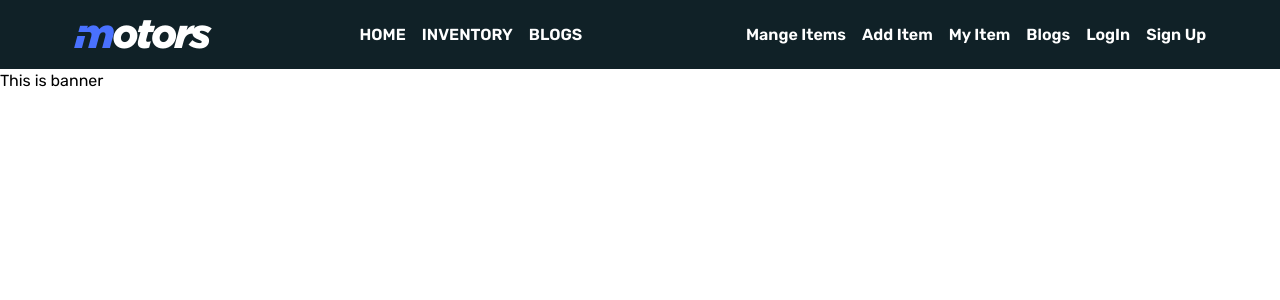
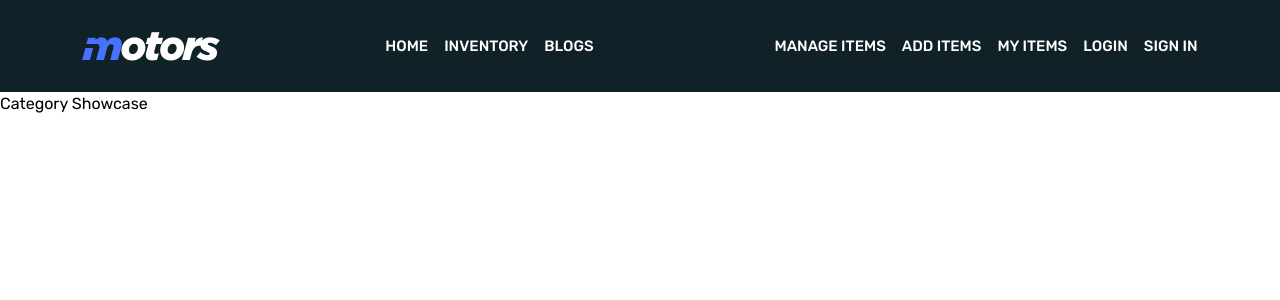
Before and after one commit to NishatFariza/motors-car-client, a React (Create React App) app: page / in a window 1280 px wide. Shown: the top 300 px of the page. Built offline with nearby package versions, Linux system fonts and the light colour scheme.

Commit message:
navbar menu style

```diff
--- a/src/pages/HomePage/Banner/Banner.jsx
+++ b/src/pages/HomePage/Banner/Banner.jsx
@@ -3,7 +3,7 @@ import React from 'react';
 const Banner = () => {
     return (
         <div>
-            <h1>This is banner</h1>
+            <h1>Category Showcase</h1>
         </div>
     );
 };
--- a/src/pages/Shared/Header/Header.css
+++ b/src/pages/Shared/Header/Header.css
@@ -1,3 +1,8 @@
 .nav{
     background-color: #102127;
 }
+.menu-text{
+    font-size: 15px;
+    line-height: 52px;
+    font-weight: 500;
+}
--- a/src/pages/Shared/Header/Header.jsx
+++ b/src/pages/Shared/Header/Header.jsx
@@ -10,37 +10,52 @@ const Header = () => {
         <img src={logo} alt="" />
       </div>
       <div>
-        <Link className="hover:text-blue-600 duration-500 font-semibold" to="/">
+        <Link className="hover:text-blue-600 duration-500 menu-text" to="/">
           HOME
         </Link>
-        <Link className="hover:text-blue-600 duration-500 ml-4 font-semibold" to="/">
+        <Link
+          className="hover:text-blue-600 duration-500 ml-4 menu-text"
+          to="/"
+        >
           INVENTORY
         </Link>
-        <Link className="hover:text-blue-600 duration-500 ml-4 font-semibold" to="/">
+        <Link
+          className="hover:text-blue-600 duration-500 ml-4 menu-text"
+          to="/"
+        >
           BLOGS
         </Link>
       </div>
       <div>
         <Link
-          className="hover:text-blue-600 duration-500 ml-4 font-semibold"
+          className="hover:text-blue-600 duration-500 ml-4 menu-text"
           to="/manageItem"
         >
-          Mange Items
+          MANAGE ITEMS
         </Link>
-        <Link className="hover:text-blue-600 duration-500 ml-4 font-semibold" to="/addItem">
-          Add Item
+        <Link
+          className="hover:text-blue-600 duration-500 ml-4 menu-text"
+          to="/addItem"
+        >
+          ADD ITEMS
         </Link>
-        <Link className="hover:text-blue-600 duration-500 ml-4 font-semibold" to="/myItem">
-          My Item
+        <Link
+          className="hover:text-blue-600 duration-500 ml-4 menu-text"
+          to="/myItem"
+        >
+          MY ITEMS
         </Link>
-        <Link className="hover:text-blue-600 duration-500 ml-4 font-semibold" to="/blogs">
-          Blogs
+        <Link
+          className="hover:text-blue-600 duration-500 ml-4 menu-text"
+          to="/login"
+        >
+          LOGIN
         </Link>
-        <Link className="hover:text-blue-600 duration-500 ml-4 font-semibold" to="/login">
-          LogIn
-        </Link>
-        <Link className="hover:text-blue-600 duration-500 ml-4 font-semibold" to="/signUp">
-          Sign Up
+        <Link
+          className="hover:text-blue-600 duration-500 ml-4 menu-text"
+          to="/signUp"
+        >
+          SIGN IN
         </Link>
       </div>
     </nav>
```
